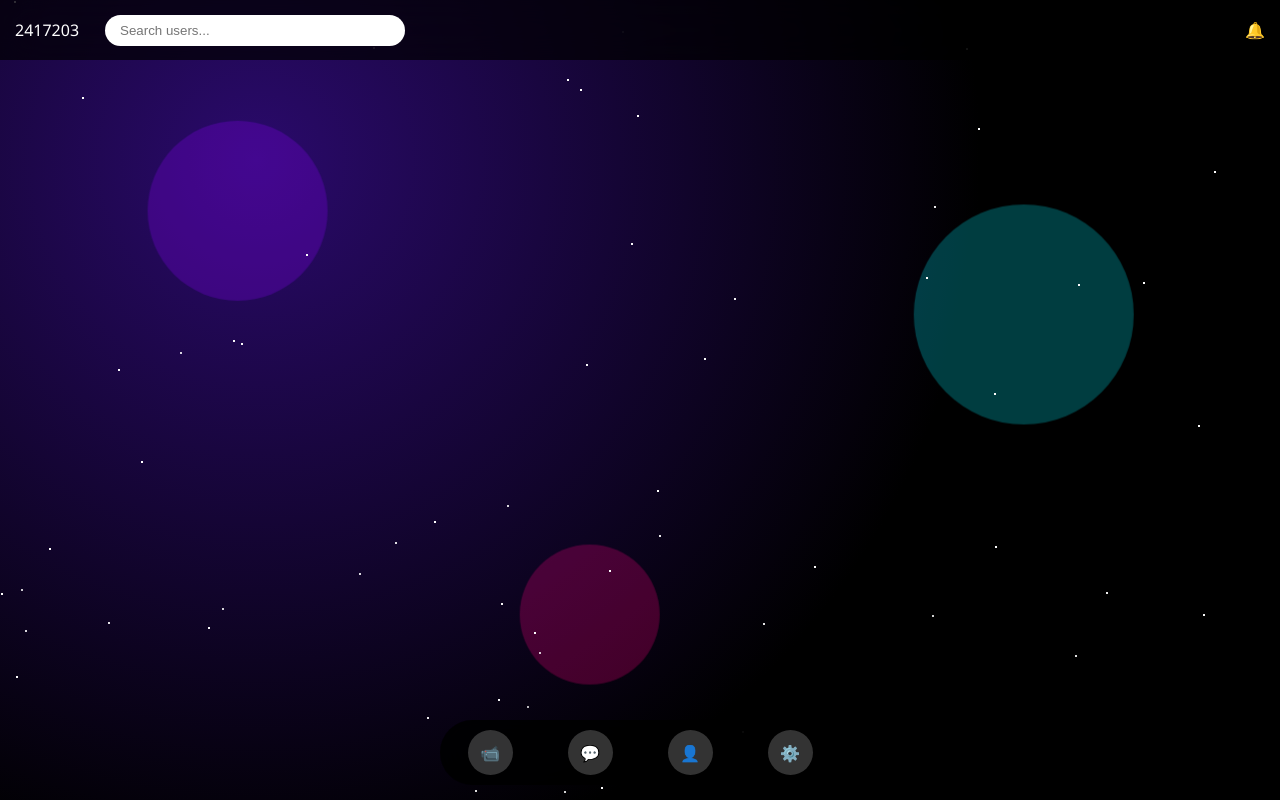
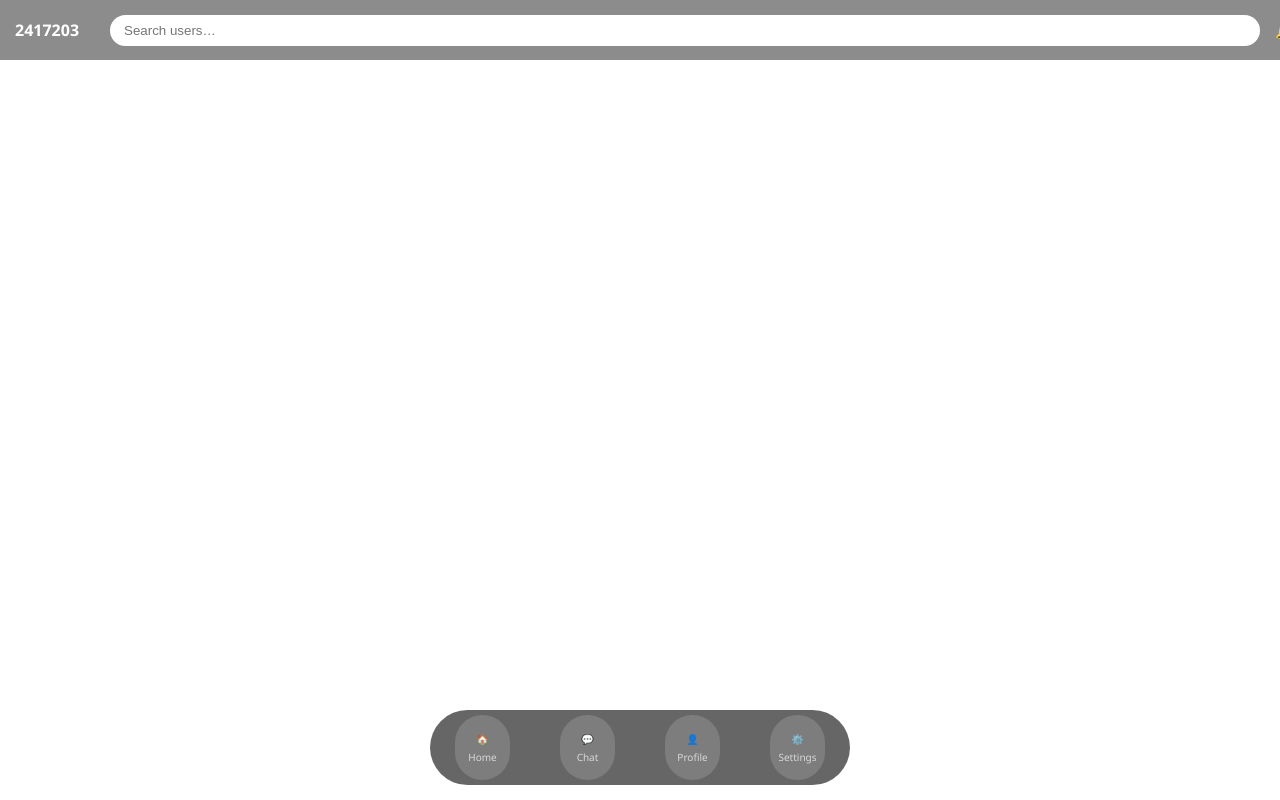
Before and after one commit to Ashwinor/talkk, a Flask app: page /home in a window 1280 px wide. Run offline with Flask 3, Linux system fonts and the light colour scheme; a user stored in the database is signed in.

Commit message:
Add iOS style glass dock with labels and animated background

```diff
--- a/static/home/home.css
+++ b/static/home/home.css
@@ -1,159 +1,143 @@
-*{box-sizing:border-box;}
 body{
   margin:0;
-  height:100vh;
+  font-family:Segoe UI, sans-serif;
   background:radial-gradient(circle at 20% 20%, #2a0a6b, #000 60%);
+  color:white;
   overflow:hidden;
-  font-family:Segoe UI,sans-serif;
-  color:white;
-}
-
-/* light mode changes ONLY background */
-body.light{
-  background:radial-gradient(circle at 20% 20%, #eee, #aaa 60%);
-  color:black;
 }
 
 /* floating bubbles */
-.bg-bubble{
+.bubble{
   position:absolute;
   border-radius:50%;
-  opacity:0.25;
+  background:rgba(255,255,255,0.15);
   animation:float 12s infinite ease-in-out;
 }
-.bg-bubble.purple{
-  width:180px;height:180px;left:10%;top:20%;background:#8f00ff;
-}
-.bg-bubble.blue{
-  width:220px;height:220px;left:70%;top:30%;background:#00f2fe;
-  animation-delay:2s;
-}
-.bg-bubble.pink{
-  width:140px;height:140px;left:40%;top:70%;background:#ff0080;
-  animation-delay:4s;
-}
+
 @keyframes float{
-  0%{transform:translate(0,0)}
-  50%{transform:translate(20px,-40px)}
-  100%{transform:translate(0,0)}
-}
-
-/* stars */
-.star{
-  position:absolute;
-  width:2px;height:2px;
-  background:white;
-  opacity:.6;
-  animation:twinkle 2s infinite alternate;
-}
-@keyframes twinkle{
-  from{opacity:.3}to{opacity:1}
+  0%{transform:translate(0,0);}
+  50%{transform:translate(30px,-40px);}
+  100%{transform:translate(0,0);}
 }
 
 /* TOP BAR */
 .top-bar{
   position:fixed;
-  top:0;left:0;
+  top:0;
   width:100%;
   height:60px;
-  padding:0 15px;
   display:flex;
   align-items:center;
-  gap:10px;
-  background:rgba(0,0,0,.7);
-  backdrop-filter:blur(20px);
+  padding:0 15px;
+  background:rgba(0,0,0,.45);
+  backdrop-filter:blur(15px);
 }
-.user{min-width:80px;}
+
+.user{
+  min-width:80px;
+  font-weight:bold;
+}
+
 .search{
   flex:1;
-  max-width:300px;
-  padding:8px 15px;
+  margin:0 15px;
+  padding:8px 14px;
   border-radius:20px;
   border:none;
+  outline:none;
 }
+
 .bell{
-  margin-left:auto;
   cursor:pointer;
 }
-.shake{animation:shake .4s;}
-@keyframes shake{
-  0%{transform:rotate(0)}
-  25%{transform:rotate(10deg)}
-  50%{transform:rotate(-10deg)}
-  75%{transform:rotate(10deg)}
-  100%{transform:rotate(0)}
-}
 
-/* Notification panel */
+/* NOTIFICATION PANEL */
 .notify-panel{
   position:fixed;
   top:60px;
   right:-300px;
-  width:250px;
+  width:260px;
   height:100%;
-  background:rgba(0,0,0,.8);
+  background:rgba(0,0,0,.7);
   backdrop-filter:blur(20px);
   padding:20px;
   transition:.5s;
 }
-.notify-panel.show{right:0}
+
+.notify-panel.show{
+  right:0;
+}
 
 /* SETTINGS */
 .settings-panel{
   position:fixed;
-  top:50%;left:50%;
+  top:50%;
+  left:50%;
   transform:translate(-50%,-50%) scale(.7);
-  width:320px;
   background:rgba(0,0,0,.85);
-  backdrop-filter:blur(25px);
+  padding:25px;
   border-radius:25px;
-  padding:25px;
-  text-align:center;
   opacity:0;
   pointer-events:none;
   transition:.4s;
   z-index:99;
 }
+
 .settings-panel.show{
   opacity:1;
   pointer-events:auto;
   transform:translate(-50%,-50%) scale(1);
 }
+
 .setting-btn{
-  background:rgba(255,255,255,.18);
+  background:rgba(255,255,255,.15);
   padding:16px;
   border-radius:30px;
-  margin-bottom:15px;
+  margin-bottom:12px;
   cursor:pointer;
+  text-align:center;
 }
 
-/* GLASS DOCK */
+/* BOTTOM GLASS BAR */
 .bottom-nav{
   position:fixed;
   bottom:15px;
   left:50%;
   transform:translateX(-50%);
   width:90%;
-  max-width:400px;
-  height:65px;
-  background:rgba(0,0,0,.85);
+  max-width:420px;
+  height:75px;
+  background:rgba(0,0,0,.6);
   backdrop-filter:blur(20px);
   border-radius:40px;
   display:flex;
   justify-content:space-around;
   align-items:center;
 }
+
+/* buttons */
 .nav-btn{
-  width:45px;height:45px;
-  border-radius:50%;
-  background:rgba(255,255,255,.2);
+  width:55px;
+  height:65px;
+  border-radius:30px;
+  background:rgba(255,255,255,.15);
   display:flex;
+  flex-direction:column;
   align-items:center;
   justify-content:center;
   transition:.3s;
+  color:white;
+  font-size:10px;
+  cursor:pointer;
 }
+
 .nav-btn:hover{
-  background:rgba(0,242,254,.6);
+  background:rgba(0,180,255,.6);
+  box-shadow:0 0 20px rgba(0,180,255,.8);
   transform:scale(1.15);
-  box-shadow:0 0 20px #00f2fe;
 }
+
+.nav-btn span{
+  margin-top:4px;
+  opacity:.7;
+}
--- a/templates/home/home.html
+++ b/templates/home/home.html
@@ -5,34 +5,21 @@
 <title>Talkk Home</title>
 <link rel="stylesheet" href="/static/home/home.css">
 </head>
-
 <body>
 
-<!-- LIVE BACKGROUND -->
-<div class="bg-bubble purple"></div>
-<div class="bg-bubble blue"></div>
-<div class="bg-bubble pink"></div>
-
-<!-- Stars -->
-<script>
-for (let i=0;i<60;i++){
- let s=document.createElement("div");
- s.className="star";
- s.style.left=Math.random()*100+"%";
- s.style.top=Math.random()*100+"%";
- s.style.animationDelay=Math.random()*2+"s";
- document.body.appendChild(s);
-}
-</script>
+<!-- bubbles -->
+<div class="bubble" style="width:180px;height:180px;left:10%;top:20%"></div>
+<div class="bubble" style="width:240px;height:240px;left:70%;top:30%"></div>
+<div class="bubble" style="width:140px;height:140px;left:40%;top:70%"></div>
 
 <!-- TOP BAR -->
 <div class="top-bar">
   <div class="user">{{ user }}</div>
-  <input class="search" placeholder="Search users...">
+  <input class="search" placeholder="Search users…">
   <div class="bell" onclick="toggleNotify()">🔔</div>
 </div>
 
-<!-- Notifications -->
+<!-- NOTIFICATIONS -->
 <div class="notify-panel" id="notify">
   <h3>Notifications</h3>
   <p>No notifications found</p>
@@ -40,34 +27,27 @@ for (let i=0;i<60;i++){
 
 <!-- SETTINGS -->
 <div class="settings-panel" id="settings">
-  <div class="setting-btn" onclick="toggleDark()">🌗 Toggle Dark Mode</div>
+  <div class="setting-btn" onclick="alert('Dark mode coming')">🌗 Dark Mode</div>
   <div class="setting-btn" onclick="window.location.href='/logout'">🚪 Logout</div>
 </div>
 
-<!-- GLASS DOCK -->
+<!-- BOTTOM BAR -->
 <div class="bottom-nav">
-  <div class="nav-btn" onclick="alert('Video coming soon')">📹</div>
-  <div class="nav-btn" onclick="alert('Chat coming soon')">💬</div>
-  <div class="nav-btn" onclick="alert('Profile coming soon')">👤</div>
-  <div class="nav-btn" onclick="toggleSettings()">⚙️</div>
+  <div class="nav-btn" onclick="alert('Home coming')">🏠 <span>Home</span></div>
+  <div class="nav-btn" onclick="alert('Chat coming')">💬 <span>Chat</span></div>
+  <div class="nav-btn" onclick="alert('Profile coming')">👤 <span>Profile</span></div>
+  <div class="nav-btn" onclick="toggleSettings()">⚙️ <span>Settings</span></div>
 </div>
 
 <script>
 function toggleSettings(){
- document.getElementById("settings").classList.toggle("show");
-}
-
-function toggleDark(){
- document.body.classList.toggle("light");
+  document.getElementById("settings").classList.toggle("show");
 }
 
 function toggleNotify(){
- let bell=document.querySelector(".bell");
- let n=document.getElementById("notify");
- bell.classList.add("shake");
- setTimeout(()=>bell.classList.remove("shake"),400);
- n.classList.add("show");
- setTimeout(()=>n.classList.remove("show"),5000);
+  const p=document.getElementById("notify");
+  p.classList.add("show");
+  setTimeout(()=>p.classList.remove("show"),5000);
 }
 </script>
 
```
